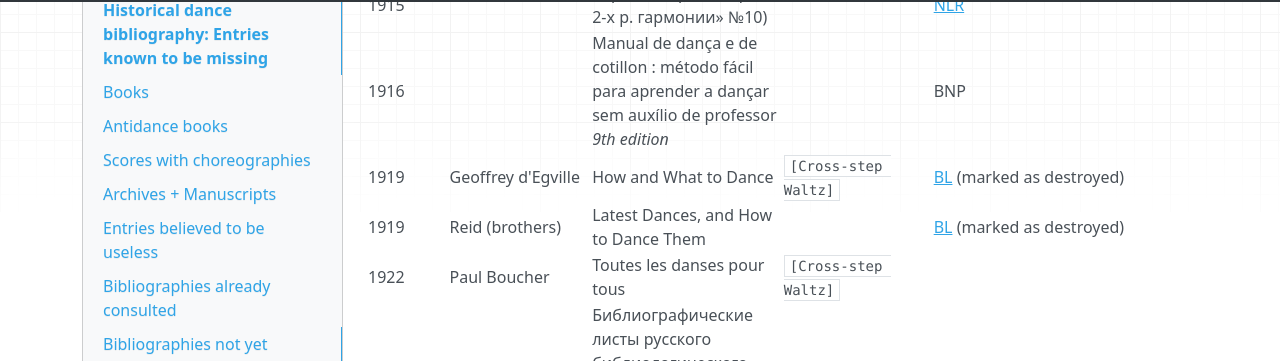
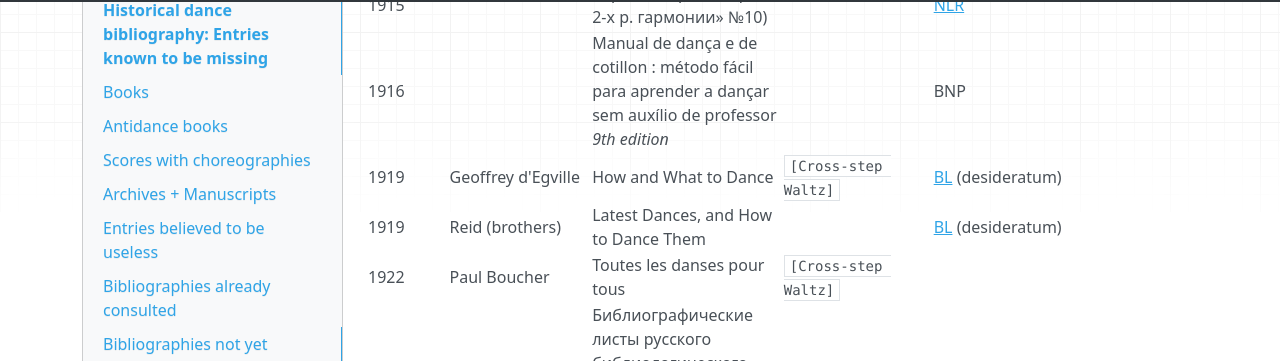
Before and after one commit to hda-technical/dancebooks, an MkDocs documentation site: the page built from docs/bibliography_missing.md, in a window 1280 px wide and 900 px high, scrolled down 47891 px. Shown: the part 94-455 px from the top of the window. Built offline with MkDocs 1.6.1, drawn with Linux system fonts in a browser that asks for light colours; nearby versions of some CDN libraries; some of the changed text lies outside the part shown.

Commit message:
Mark all missing _desideratum_ references in one way

```diff
--- a/docs/bibliography_missing.md
+++ b/docs/bibliography_missing.md
@@ -63,7 +63,7 @@
 | 1750–1770? | Charles Pauli | Musik und Tanz.<br/>_In Goth. Magazin, Bd. II, Stck. 2_ | `[Charinomos, 1825]` | |
 | 1750–1770? | | Cabala per componendi minuetti<br/>_or_ Cabala per Comporre Minuetti | `music: generator`<br/>`[Thielen, 2009]` | |
 | 1750–1770? | Johann Kade | Ballett-Tabellen, nach denen auch diejenigen, welche keine Music-Verständigen sind, soviel Menuette als ihnen beliebt, selbst machen können | `music: generator`<br/>`[Thielen, 2009]` |
-| 1752 | Jean Lecointe<br/>J. Peyton (translator) | An Apology for Dancing; Shewing Its Antiquity, Excellences, and Advantages. With a Dissertation upon the Minuet | | [BL](http://explore.bl.uk/BLVU1:LSCOP-ALL:BLL01002107193) (marked as destroyed) |
+| 1752 | Jean Lecointe<br/>J. Peyton (translator) | An Apology for Dancing; Shewing Its Antiquity, Excellences, and Advantages. With a Dissertation upon the Minuet | | [BL](http://explore.bl.uk/BLVU1:LSCOP-ALL:BLL01002107193) (desideratum) |
 | 1753 | William Hogarth | The Analysis of Beauty | [Wikipedia](https://en.wikipedia.org/wiki/The_Analysis_of_Beauty) | |
 | 1754? | John Walsh (compiler) | The Compleat Country Dancing Master, volume 5 | `[Mackler]` | |
 | 1757? | Johann Philipp Kirnberger | Der neue Menuetten- Trio- und Polonesen Compositor | `music: generator`<br/>`[Thielen, 2009]` | |
@@ -322,7 +322,7 @@
 | 1851 | | Der grosse X'sche Maskenball, mit allen seinen Vorkommissen<br/>_Published in Grimma_ | `[Germanorum, 1914]` | |
 | 1852 | A. Münchenberg | Das Ballet und sein Verhältniß zur darstellenden Kunst | `[Klemm #02]`<br/>`[Klemm #03]`<br/>`[Klemm #06]` | |
 | 1852 | Jean Jacques | Der Tanzmeister in der Westentasche<br/>_3. Auflage_ | `[Klemm #02]`<br/>`[Klemm #03]`<br/>`[Klemm #06]` | |
-| 1852 | | Wiener Tanzschule. Gründliche und für jedermann leicht faßliche Darstellung der beliebtesten und modernsten Tänze | | [UB Salzburg](https://ubsearch.sbg.ac.at:443/USB:USB_local_data:USB_alma71184520410003341) (marked as desideratum) |
+| 1852 | | Wiener Tanzschule. Gründliche und für jedermann leicht faßliche Darstellung der beliebtesten und modernsten Tänze | | [UB Salzburg](https://ubsearch.sbg.ac.at:443/USB:USB_local_data:USB_alma71184520410003341) (desideratum) |
 | 1854 | Julius Kurth | Der gewandte Ball- und Vortänzer | `[Unfried, 2014]` | |
 | 1854 | August Bournonville | Der Tanz | `[Klemm #02]`<br/>`[Klemm #03]`<br/>`[Klemm #06]`<br/>`[Germanorum, 1914]` | |
 | 1852–1854? | Ernst Buchey | Practische, leicht faßliche Tanzlehre. Anleitung zur Kunstgerechten und anstandsmäßigen Erlernung aller jetzt gebräuchlichen Tänze | `[Klemm #02]`<br/>`[Klemm #03]`<br/>`[Klemm #06]`<br/>`[Germanorum, 1914]` | |
@@ -381,7 +381,7 @@
 | 188- | E. Gärtner | Contre-danse und Quadrille à la Cour<br/>_6. Auflage_<br/>_Published by Volgen & Klein in Landsberg am Lech_<br/>_Dated approximately_ | `[Germanorum, 1914]` |
 | 1880 | Allan Mozart (publisher?) | Guide to the Ballroom<br/>_Published in Glasgow_<br/>_Scottish country dances_ | `[Rogers, 1998]` | |
 | 1880 | Carl Haraschin | Unsere Gesellschaftstänze | `[Unfried, 2014]`<br/>`[3. Rothenfelser]`<br/>`[Germanorum, 1914]` | [BL](http://explore.bl.uk/BLVU1:LSCOP-ALL:BLL01001590546)<br/>[SMB / Berlin](https://lhiai.gbv.de/DB=2/XMLPRS=N/PPN?PPN=862955807)<br/>[UDK / Berlin](https://udk-berlin.hosted.exlibrisgroup.com/permalink/f/1b2jonm/UDK_ALMA_DS21538943440002884) |
-| 1880–1900? | A. Handt | Contredanse & Quadrille à la cour. Die Touren dieser Tänze in französischer Sprache mit deutschen Anmerkungen<br/>_Published in Erfurt by Fr. Bartholomaus_ | `[Germanorum, 1914]` | [Berlin](https://stabikat.de/DB=1/XMLPRS=N/PPN?PPN=373054815) (marked as desideratum) |
+| 1880–1900? | A. Handt | Contredanse & Quadrille à la cour. Die Touren dieser Tänze in französischer Sprache mit deutschen Anmerkungen<br/>_Published in Erfurt by Fr. Bartholomaus_ | `[Germanorum, 1914]` | [Berlin](https://stabikat.de/DB=1/XMLPRS=N/PPN?PPN=373054815) (desideratum) |
 | 1881 | Adam Reichert | Die moderne Tanzkunst vom ästetischen und theoretischen Standpunkte | | [ÖNB](http://data.onb.ac.at/rec/AC10237835) |
 | 1882 | Bernhard Klemm | Katechismus der Tanzkunst<br/>_4. Auflage_ | `[Unfried, 2014]` | |
 | 18-- | Bernhard Klemm | Katechismus der Tanzkunst<br/>_Ungarisch translation_ | `[Katalog, 1894]` | |
@@ -428,7 +428,7 @@
 | 1902 | J. J. Sheehan | A Guide to Irish Dancing | `[Guillard, 1989]` | [NLS](http://main-cat.nls.uk/vwebv/holdingsInfo?bibId=784912) |
 | 1902 | И. И. Иванов | Новейший самоучитель бальных танцев | | [NLR](https://primo.nlr.ru/permalink/f/df0lai/07NLR_LMS004849373)<br/>`SPTL: Н 727(А)` |
 | 1903 | Melvin Balou Gilbert | Dancing | [Cite](https://babel.hathitrust.org/cgi/imgsrv/image?id=uc1.c2898858;seq=9;width=10000) |
-| 1906 | А. А. Кондаков | Дирижерство танцев: вальса, мазурки, кадрили и котильона | | [NLR](https://primo.nlr.ru/permalink/f/df0lai/07NLR_LMS005127283) (marked as desideratum) |
+| 1906 | А. А. Кондаков | Дирижерство танцев: вальса, мазурки, кадрили и котильона | | [NLR](https://primo.nlr.ru/permalink/f/df0lai/07NLR_LMS005127283) (desideratum) |
 | 1907 | Василий Степанов | Современные народные собрания, игры, танцы и песни, частушки и другие в деревне | | [SHPL](http://unis.shpl.ru/Pages/BooksCard.aspx?bookId=1682251&dbType=Y) |
 | 1907 | Carl Sandmeier | Sichere Anleitung zur Selbsterlernung aller üblichen Rund-Tänze<br/>_Published in Zürich_<br/>_4. Auflage_ | `[Germanorum, 1914]` | Swiss National Library<br/>Universitätsbibliothek Basel |
 | 1908 | E. von Rauch | Das grosse Buch der Tanzkunst | `[Germanorum, 1914]` | [HathiTrust (US only)](https://hdl.handle.net/2027/nyp.33433004635508) |
@@ -443,7 +443,7 @@
 | 1911 | Л. Фремо | Тобоган. Новый характерный шотландский танец | `[Yoko]` | |
 | 1911 | | Karnecik tancerza | `[Yoko]` | |
 | 1911 | | Samouczek tancow salonowych. Zebral i ulozyl salonowiec | `[Yoko]` | |
-| 1911 | И. И. Иванов | Новейший самоучитель бальных танцев | `[Yoko]` | [NLR](https://primo.nlr.ru/permalink/f/df0lai/07NLR_LMS004983773) (marked as desideratum) |
+| 1911 | И. И. Иванов | Новейший самоучитель бальных танцев | `[Yoko]` | [NLR](https://primo.nlr.ru/permalink/f/df0lai/07NLR_LMS004983773) (desideratum) |
 | 1912 | | Dejas skola. Rokasgrahmata paschmahzibdi. Школа танцев | `[Yoko]` | |
 | 1912 | | Dejas skola. Rokasgrahmata paschmahzibdi. Школа танцев<br/>_Второе издание_ | `[Yoko]` | |
 | 1912 | | Latwju tautas dejas<br/>_Латышские народные танцы_<br/>_Серийное издание_ | `[Yoko]` | |
@@ -458,8 +458,8 @@
 | 1914 | | Танго. Мурочка-Манюрочка! Новый сборник лучших куплетов | |  [NLR #1](https://primo.nlr.ru/permalink/f/df0lai/07NLR_LMS005068184)<br/>[NLR #2](https://primo.nlr.ru/permalink/f/df0lai/07NLR_LMS005068185) |
 | 1915 | | Барыня (серия «Игра на 2-х р. гармонии» №10) | | [NLR](https://primo.nlr.ru/permalink/f/df0lai/07NLR_LMS005165864) |
 | 1916 | | Manual de dança e de cotillon : método fácil para aprender a dançar sem auxílio de professor<br/>_9th edition_ | | BNP |
-| 1919 | Geoffrey d'Egville | How and What to Dance | `[Cross-step Waltz]` | [BL](http://explore.bl.uk/BLVU1:LSCOP-ALL:BLL01000894416) (marked as destroyed) |
-| 1919 | Reid (brothers) | Latest Dances, and How to Dance Them | | [BL](http://explore.bl.uk/BLVU1:LSCOP-ALL:BLL01000858626) (marked as destroyed) |
+| 1919 | Geoffrey d'Egville | How and What to Dance | `[Cross-step Waltz]` | [BL](http://explore.bl.uk/BLVU1:LSCOP-ALL:BLL01000894416) (desideratum) |
+| 1919 | Reid (brothers) | Latest Dances, and How to Dance Them | | [BL](http://explore.bl.uk/BLVU1:LSCOP-ALL:BLL01000858626) (desideratum) |
 | 1922 | Paul Boucher | Toutes les danses pour tous | `[Cross-step Waltz]` | |
 | 1922 | Денис Иванович Лешков | Библиографические листы русского библиологического общества. Лист II, февраль<br/>_Содержит статью (??) под названием «Танцовальный словарь»_ | | `SPTL: Б 593` |
 | 1922 | Бела Г. Герман | Искусство танца. Настольная книга любителя танцев и культурного человека<br/>Второе издание<br/>_Издано в Харбине_ | | [NLR](https://primo.nlr.ru/permalink/f/df0lai/07NLR_LMS009723097) |
```
